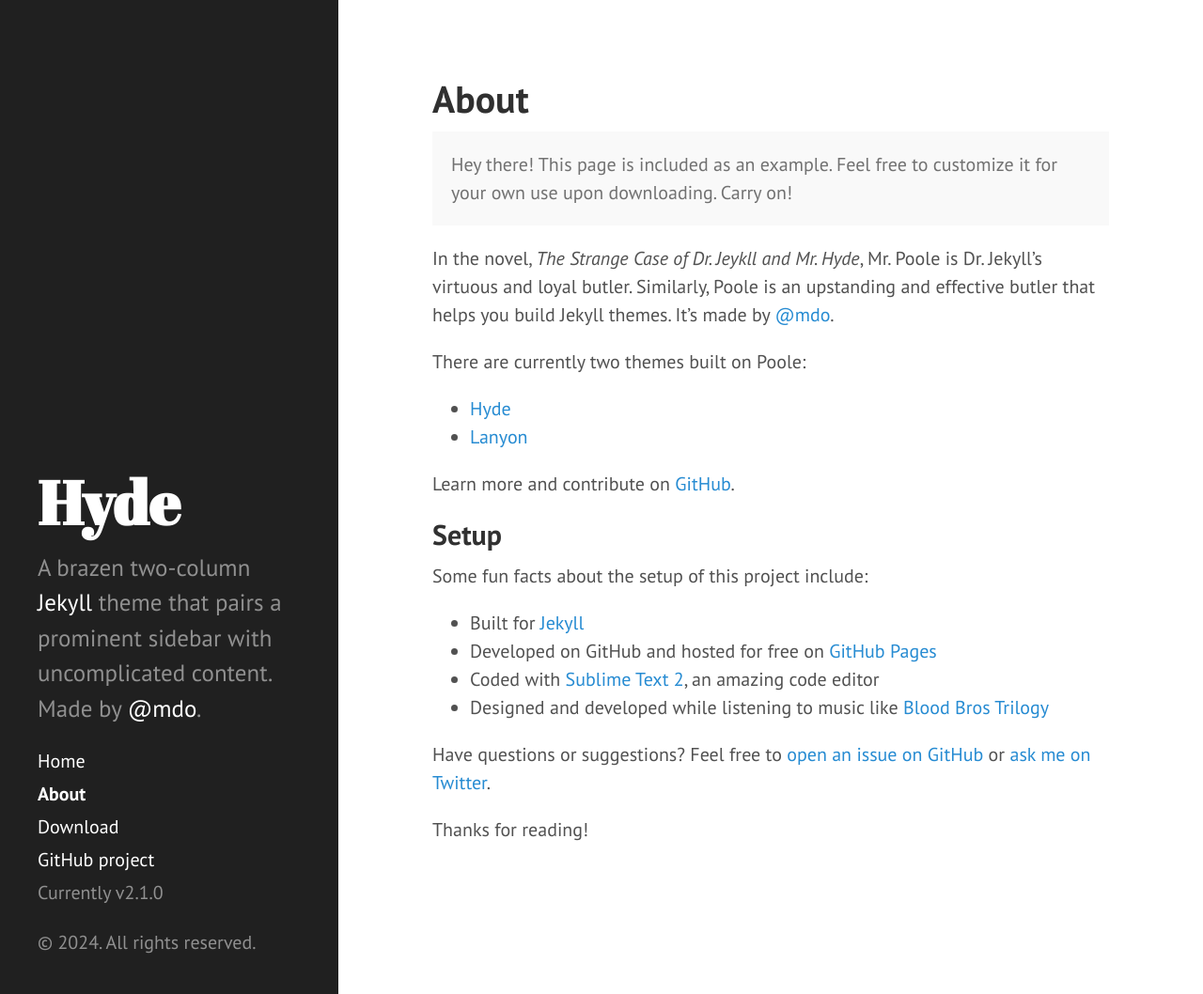
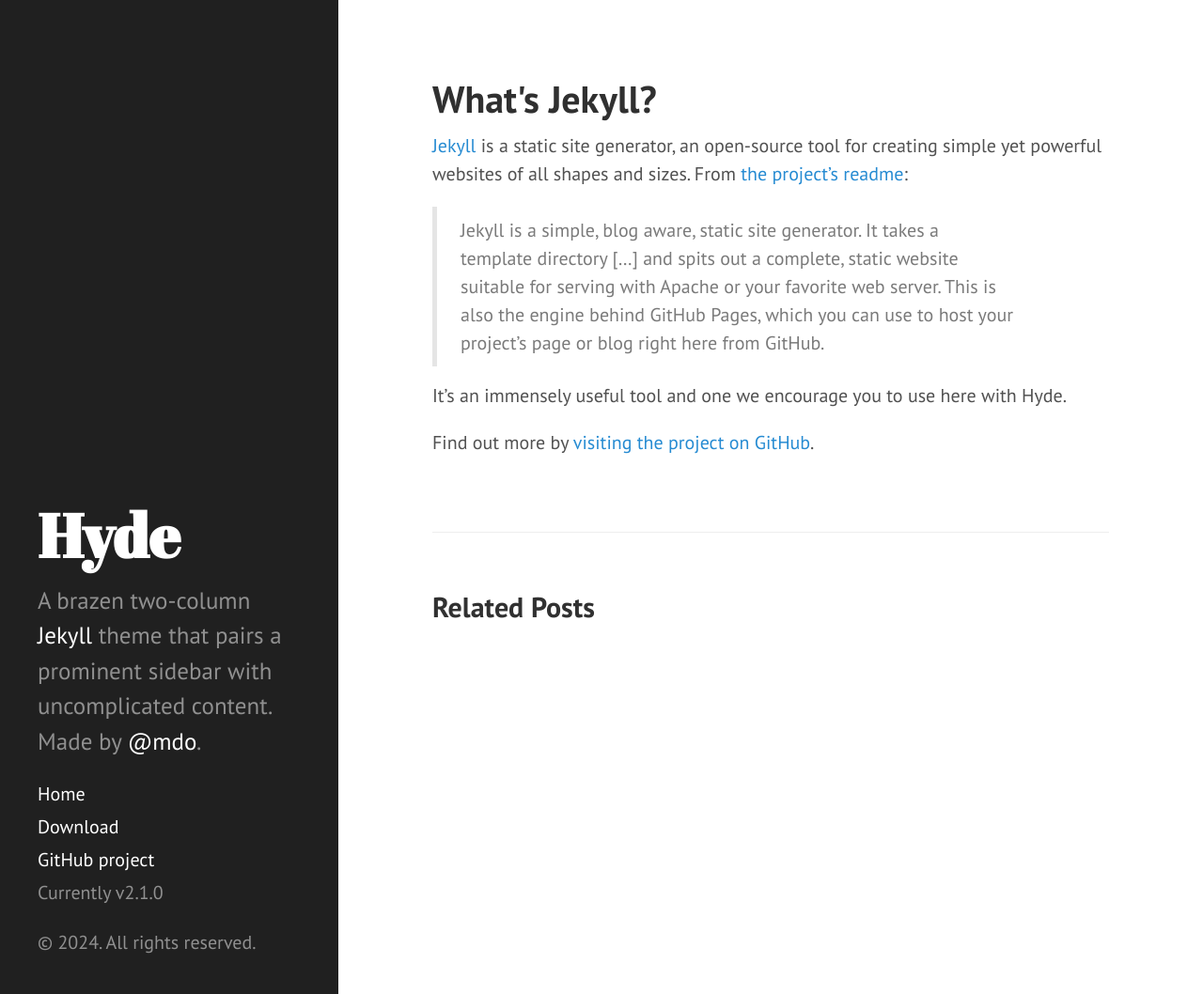
Before and after one commit to ymkim814/ymkim814.github.io, a Jekyll site: the page built from about.md, in a window 1280 px wide and 1058 px high. Shown: the whole window at 94% size. Built offline with Jekyll 4.4.1, drawn with Linux system fonts in a browser that asks for light colours.

Commit message:
Update about.md

```diff
--- a/about.md
+++ b/about.md
@@ -1,30 +1,12 @@
 ---
-layout: page
-title: About
+layout: post
+title: What's Jekyll?
 ---
 
-<p class="message">
-  Hey there! This page is included as an example. Feel free to customize it for your own use upon downloading. Carry on!
-</p>
+[Jekyll](http://jekyllrb.com) is a static site generator, an open-source tool for creating simple yet powerful websites of all shapes and sizes. From [the project's readme](https://github.com/mojombo/jekyll/blob/master/README.markdown):
 
-In the novel, *The Strange Case of Dr. Jeykll and Mr. Hyde*, Mr. Poole is Dr. Jekyll's virtuous and loyal butler. Similarly, Poole is an upstanding and effective butler that helps you build Jekyll themes. It's made by [@mdo](https://twitter.com/mdo).
+  > Jekyll is a simple, blog aware, static site generator. It takes a template directory [...] and spits out a complete, static website suitable for serving with Apache or your favorite web server. This is also the engine behind GitHub Pages, which you can use to host your project’s page or blog right here from GitHub.
 
-There are currently two themes built on Poole:
+It's an immensely useful tool and one we encourage you to use here with Hyde.
 
-* [Hyde](http://hyde.getpoole.com)
-* [Lanyon](http://lanyon.getpoole.com)
-
-Learn more and contribute on [GitHub](https://github.com/poole).
-
-## Setup
-
-Some fun facts about the setup of this project include:
-
-* Built for [Jekyll](http://jekyllrb.com)
-* Developed on GitHub and hosted for free on [GitHub Pages](https://pages.github.com)
-* Coded with [Sublime Text 2](http://sublimetext.com), an amazing code editor
-* Designed and developed while listening to music like [Blood Bros Trilogy](https://soundcloud.com/maddecent/sets/blood-bros-series)
-
-Have questions or suggestions? Feel free to [open an issue on GitHub](https://github.com/poole/issues/new) or [ask me on Twitter](https://twitter.com/mdo).
-
-Thanks for reading!
+Find out more by [visiting the project on GitHub](https://github.com/mojombo/jekyll).
```
